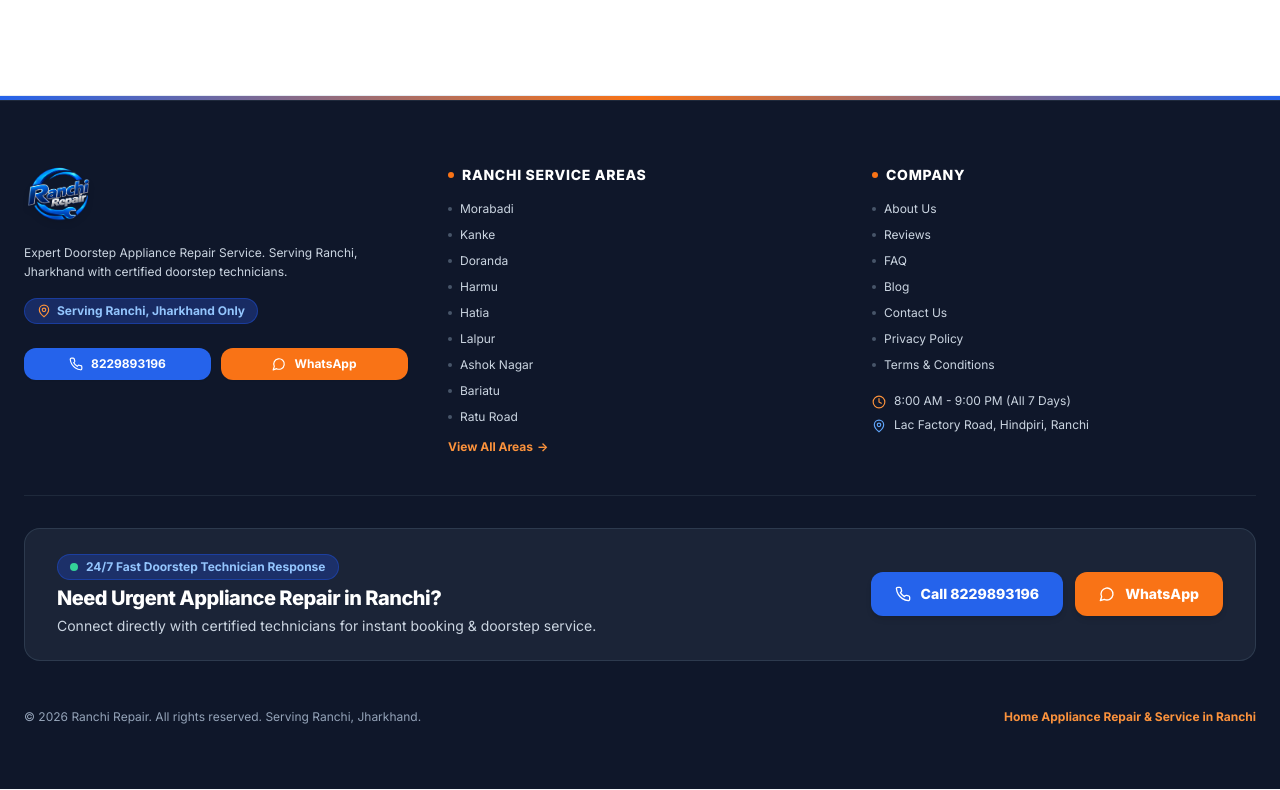
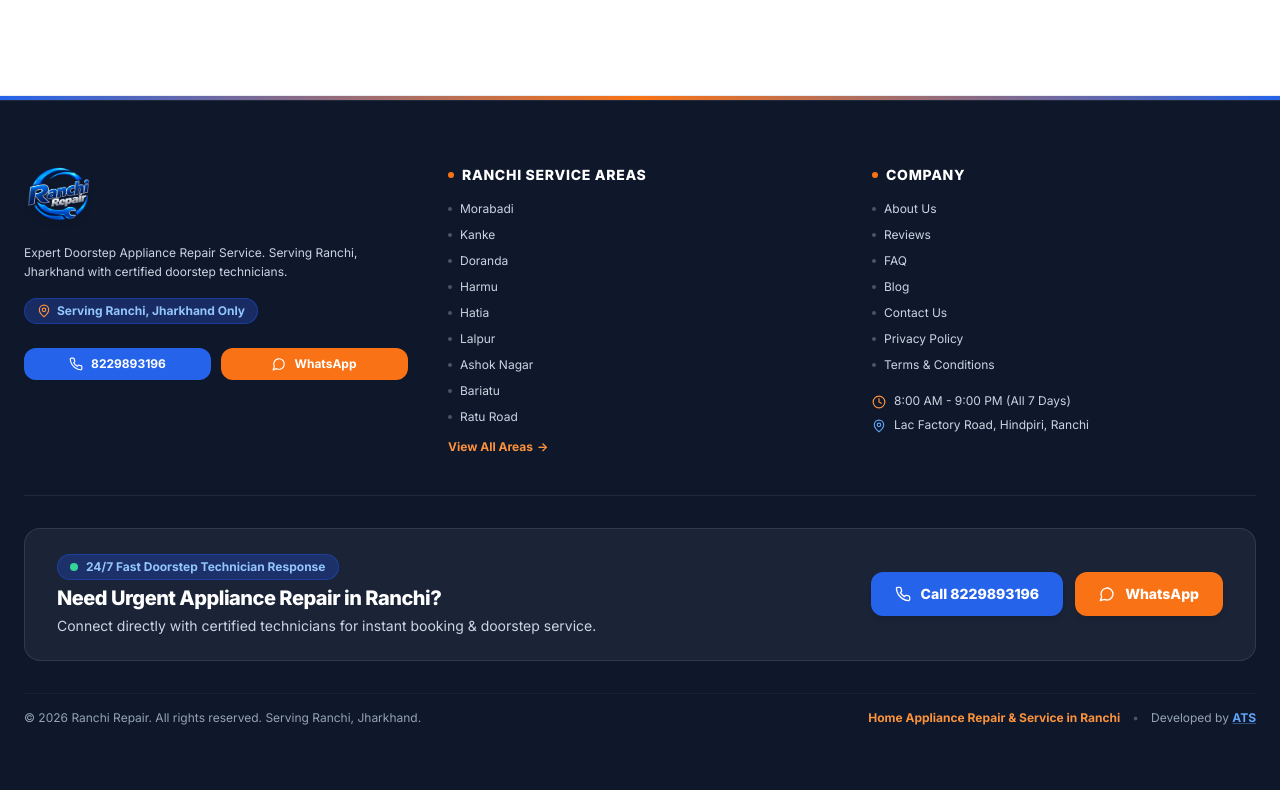
Before and after one commit to repairservice240-cell/ranchi-repair, a React (Vite) app: page / in a window 1280 px wide. Shown: the part 6915-7705 px from the top of the page. Built offline with nearby package versions, Linux system fonts and the light colour scheme.

Commit message:
Add Developed by ATS footer credit link

```diff
--- a/src/components/common/Footer.tsx
+++ b/src/components/common/Footer.tsx
@@ -176,9 +176,23 @@ export const Footer: React.FC = () => {
           </div>
 
           {/* Bottom bar */}
-          <div className="pt-4 flex flex-col sm:flex-row items-center justify-between gap-3 text-xs text-slate-400 font-normal">
+          <div className="pt-4 flex flex-col sm:flex-row items-center justify-between gap-3 text-xs text-slate-400 font-normal border-t border-slate-800/60 mt-4">
             <p>© {new Date().getFullYear()} {businessInfo.companyName}. All rights reserved. Serving Ranchi, Jharkhand.</p>
-            <p className="font-bold text-orange-400">Home Appliance Repair &amp; Service in Ranchi</p>
+            <div className="flex flex-wrap items-center justify-center sm:justify-end gap-3">
+              <p className="font-bold text-orange-400">Home Appliance Repair &amp; Service in Ranchi</p>
+              <span className="hidden sm:inline text-slate-600">•</span>
+              <p className="text-slate-400">
+                Developed by{' '}
+                <a
+                  href="https://amicitechsolutions.com/"
+                  target="_blank"
+                  rel="noopener noreferrer"
+                  className="font-bold text-blue-400 hover:text-orange-400 transition-colors underline decoration-blue-400/40 hover:decoration-orange-400"
+                >
+                  ATS
+                </a>
+              </p>
+            </div>
           </div>
         </div>
       </footer>
```
